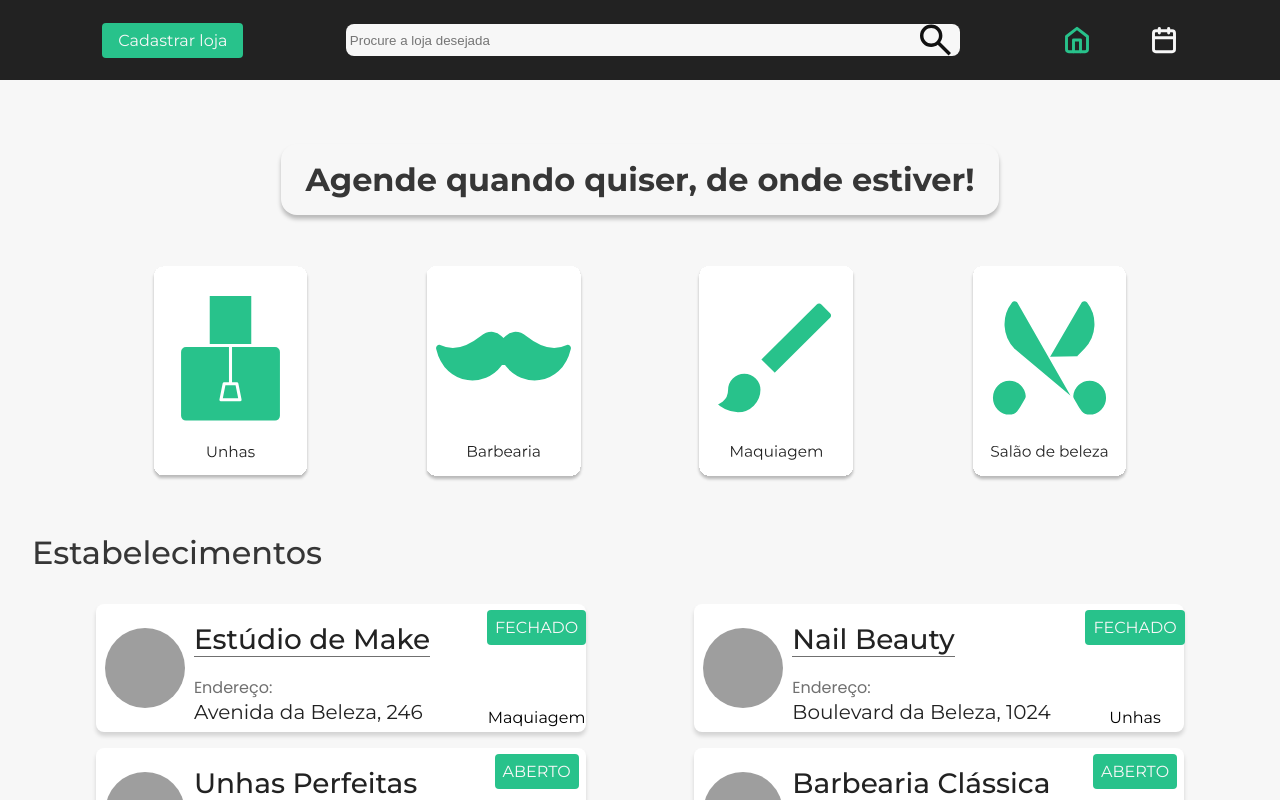
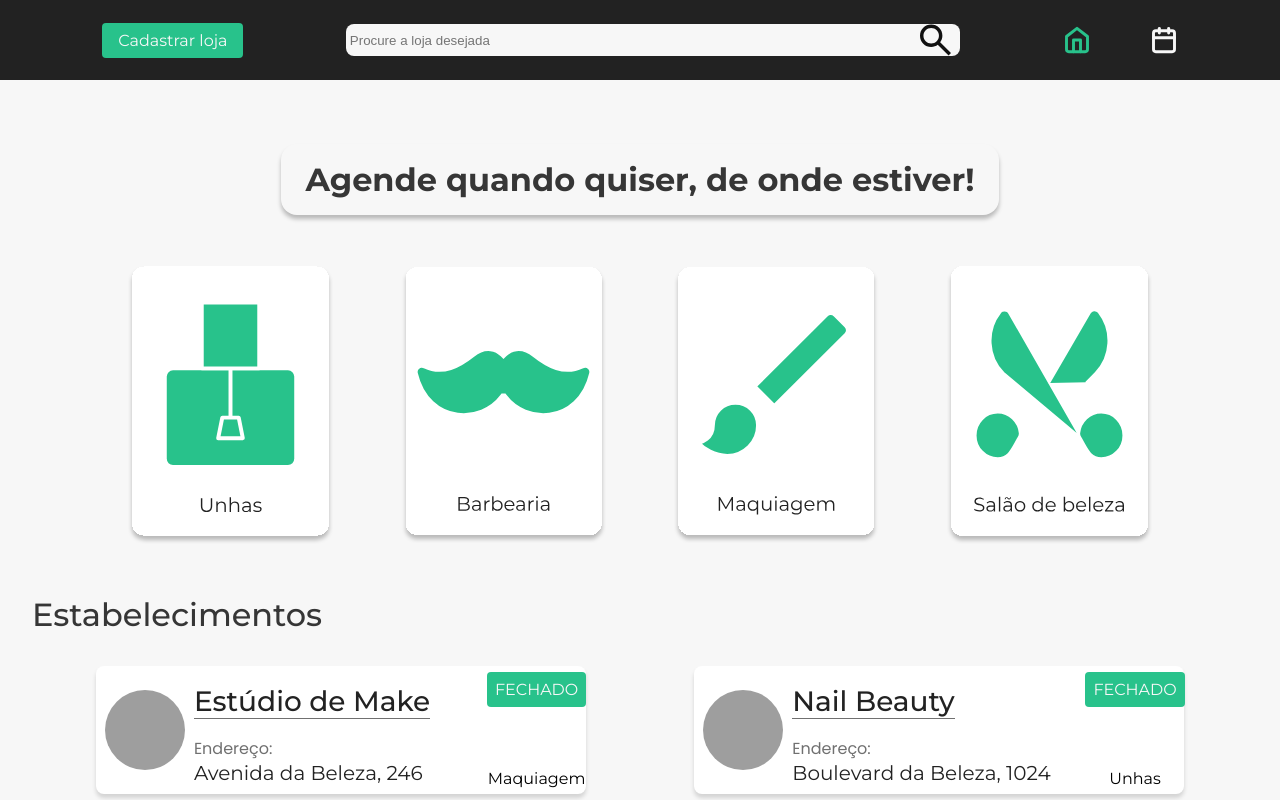
Before and after one commit to Agenda-Synapse/FrontEnd, an Angular app: page / in a window 1280 px wide. Shown: the top 800 px of the page. Built offline with nearby package versions, Linux system fonts and the light colour scheme; grey boxes are pictures that could not be loaded; a web font is replaced by a local one.

Commit message:
fix: tamanho do content

```diff
--- a/src/app/pages/home/home.component.scss
+++ b/src/app/pages/home/home.component.scss
@@ -63,7 +63,7 @@
 .content {
   display: flex;
   flex-direction: column;
-  height: 90vh;
+  height: max-content;
   background-color: var(--bg-princi);
   align-items: center;
 
```
